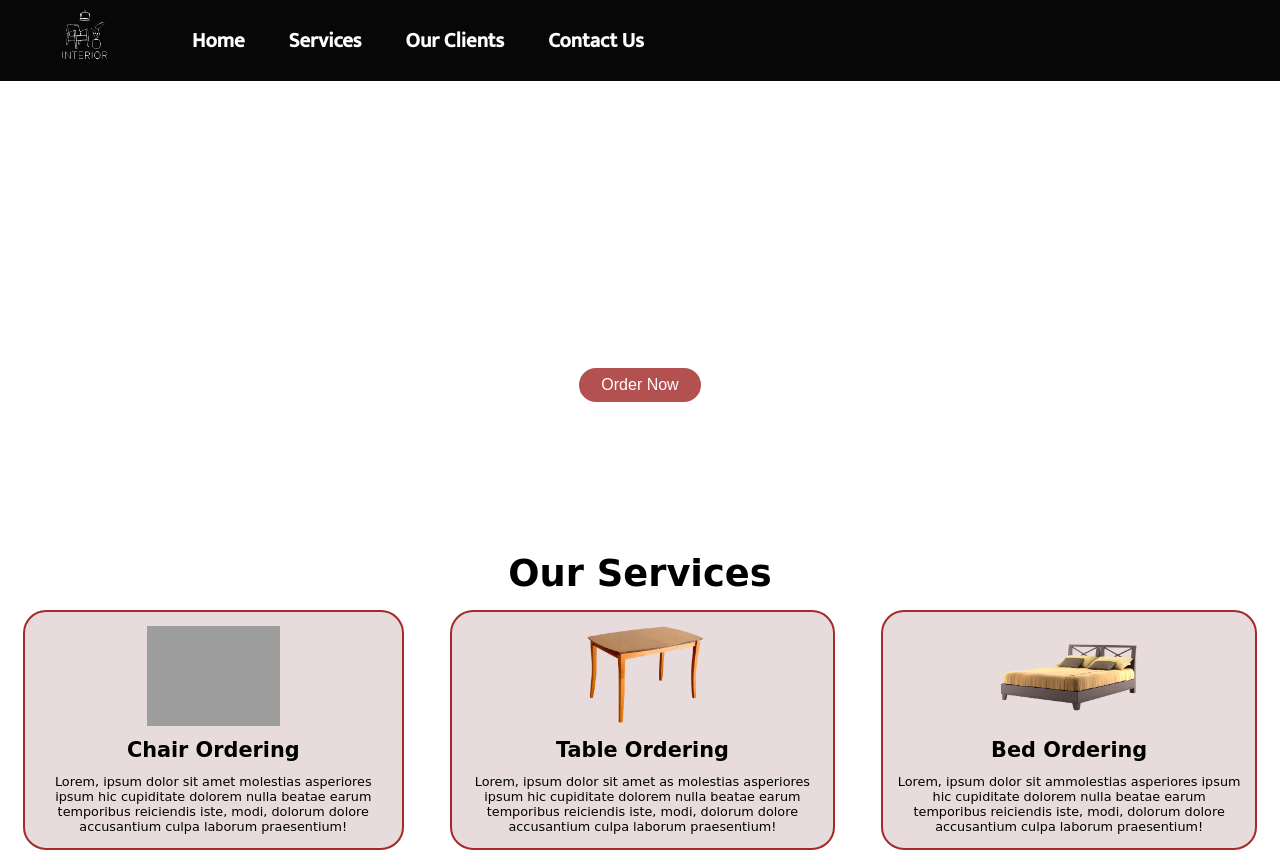
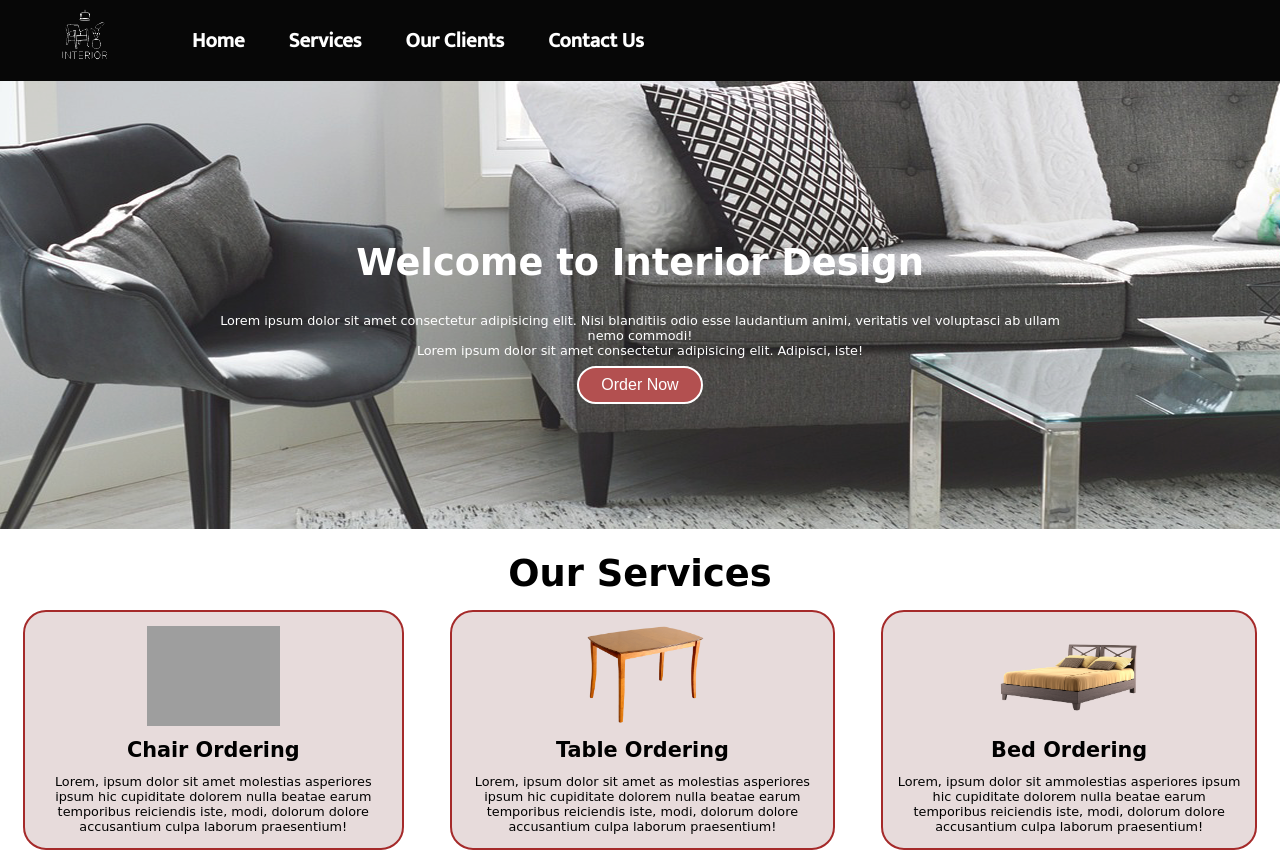
Before and after one commit to imuhammadwaqas/homeinterior, a plain HTML site: page index.html in a window 1280 px wide. Shown: the top 853 px of the page. Drawn offline with Linux system fonts and the light colour scheme; grey boxes are pictures that could not be loaded; a web font is replaced by a local one.

Commit message:
Update style.css

```diff
--- a/css/style.css
+++ b/css/style.css
@@ -76,7 +76,7 @@ opacity: 4;
   }
   #home::before{
 content: "";
-background-image: url('./img/bg2.png');
+background-image: url('https://imuhammadwaqas.github.io/homeinterior/img/bg2.png');
 background-repeat:no-repeat;
 background-position:center center;
 position: absolute;
```
